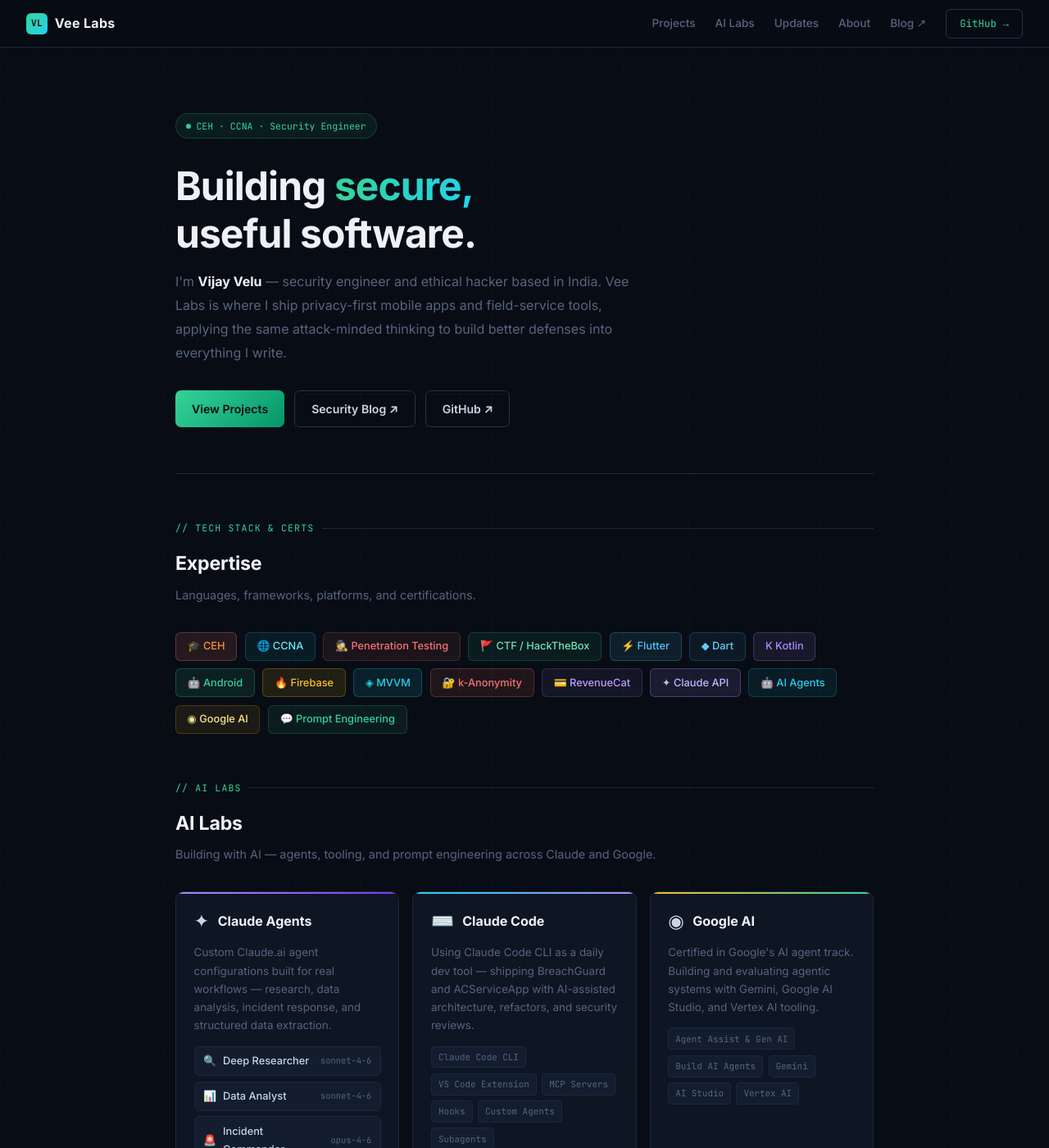
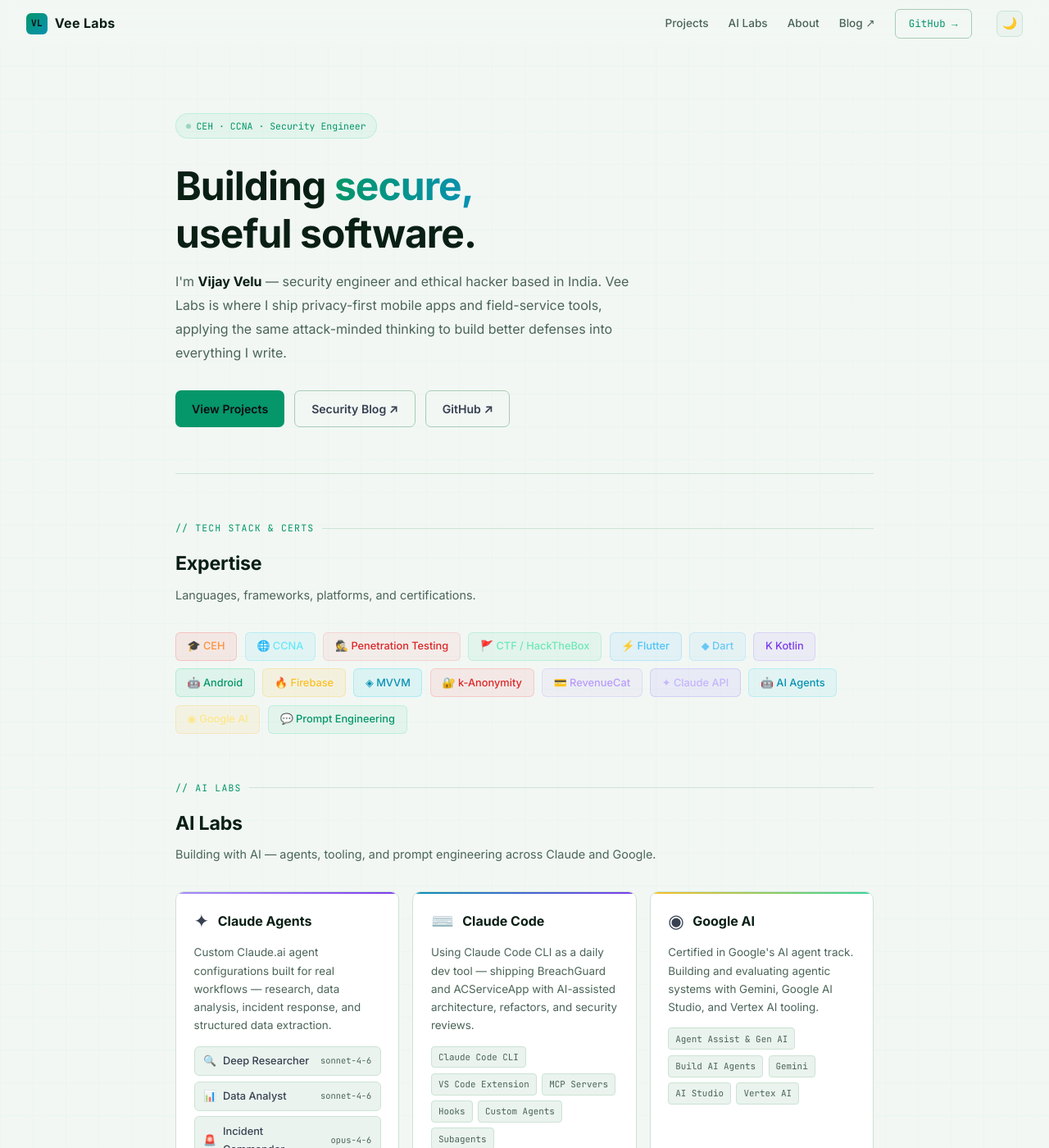
Before and after one commit to vijay-velu/vee-labs, a Jekyll site: the page index.html, which Jekyll copies as it is, in a window 1280 px wide and 1400 px high. Shown: the whole window at 82% size. Built offline with Jekyll 4.4.1, drawn with Linux system fonts in a browser that asks for light colours; some of the changed text lies outside the part shown.

Commit message:
Add dark/light theme toggle, scroll reveal, consistent nav
- Add FOUC-prevention inline script in <head>
- Add [data-theme="light"] CSS variables (light green palette)
- Add body transition for smooth theme switching
- Add .r scroll-reveal classes to hero, sections, cards, about-box
- Add theme toggle button to nav with localStorage + prefers-color-scheme
- Add nav scroll border (nav.scrolled)
- Add scroll reveal and nav border JS before </body>
- Update footer copy

Co-Authored-By: Claude Sonnet 4.6 <noreply@anthropic.com>

```diff
--- a/index.html
+++ b/index.html
@@ -1,5 +1,5 @@
 <!DOCTYPE html>
-<html lang="en">
+<html lang="en" data-theme="dark">
 <head>
   <meta charset="UTF-8" />
   <meta name="viewport" content="width=device-width, initial-scale=1.0" />
@@ -8,6 +8,12 @@
   <meta property="og:title" content="Vee Labs · Vijay Velu" />
   <meta property="og:description" content="Security engineer and indie mobile developer building privacy-first apps and field-service tools." />
   <meta property="og:type" content="website" />
+  <script>
+    (function(){
+      var t=localStorage.getItem('vl-theme')||(window.matchMedia('(prefers-color-scheme:light)').matches?'light':'dark');
+      document.documentElement.setAttribute('data-theme',t);
+    })();
+  </script>
   <link rel="preconnect" href="https://fonts.googleapis.com">
   <link href="https://fonts.googleapis.com/css2?family=JetBrains+Mono:wght@400;700&family=Inter:wght@300;400;500;600;700&display=swap" rel="stylesheet">
   <style>
@@ -26,7 +32,30 @@
       --dim:       #566580;
       --bright:    #eef2f8;
       --danger:    #f87171;
+      --t:         0.22s cubic-bezier(.4,0,.2,1);
     }
+
+    [data-theme="light"] {
+      --bg:        #f2f7f4;
+      --surface:   #ffffff;
+      --surface2:  #eaf3ee;
+      --border:    #cce3d4;
+      --border2:   #a8ccb5;
+      --green:     #059669;
+      --cyan:      #0891b2;
+      --purple:    #7c3aed;
+      --text:      #374151;
+      --dim:       #4b6458;
+      --bright:    #0a1f14;
+      --danger:    #dc2626;
+    }
+
+    /* scroll reveal */
+    .r { opacity:0; transform:translateY(14px); transition:opacity .5s ease, transform .5s ease; }
+    .r.on { opacity:1; transform:none; }
+    .r.d1 { transition-delay:.08s; }
+    .r.d2 { transition-delay:.16s; }
+    .r.d3 { transition-delay:.24s; }
 
     html { scroll-behavior: smooth; }
 
@@ -37,6 +66,7 @@
       font-size: 15px;
       line-height: 1.7;
       min-height: 100vh;
+      transition: background-color var(--t), color var(--t);
     }
 
     /* ── grid noise overlay ── */
@@ -62,10 +92,22 @@
       justify-content: space-between;
       padding: 0 2rem;
       height: 58px;
-      background: rgba(8,12,20,.92);
-      backdrop-filter: blur(12px);
-      border-bottom: 1px solid var(--border);
+      background: color-mix(in srgb,var(--bg) 88%,transparent);
+      backdrop-filter: blur(14px);
+      -webkit-backdrop-filter: blur(14px);
+      border-bottom: 1px solid transparent;
+      transition: background var(--t), border-color var(--t);
     }
+    nav.scrolled { border-bottom-color: var(--border); }
+    .theme-toggle {
+      background: var(--surface2); border: 1px solid var(--border);
+      border-radius: 7px; color: var(--dim);
+      cursor: pointer; width: 32px; height: 32px;
+      display: flex; align-items: center; justify-content: center;
+      font-size: .9rem; margin-left: .4rem; flex-shrink: 0;
+      transition: background var(--t), border-color var(--t);
+    }
+    .theme-toggle:hover { background: rgba(52,211,153,.1); border-color: var(--green); }
 
     .logo {
       display: flex;
@@ -700,10 +742,12 @@
   <div class="links">
     <a href="#projects">Projects</a>
     <a href="#ai-labs">AI Labs</a>
-    <a href="#updates">Updates</a>
     <a href="#about">About</a>
     <a href="https://vijay-velu.github.io" target="_blank" rel="noopener">Blog ↗</a>
     <a href="https://github.com/vee-labs" target="_blank" rel="noopener" class="nav-cta">GitHub →</a>
+    <button class="theme-toggle" id="themeBtn" aria-label="Toggle theme">
+      <span id="themeIcon">☀️</span>
+    </button>
   </div>
 </nav>
 
@@ -712,17 +756,17 @@
 
   <!-- ── HERO ── -->
   <section class="hero">
-    <div class="hero-badge">
+    <div class="hero-badge r">
       <span class="dot"></span>
       CEH · CCNA · Security Engineer
     </div>
-    <h1>Building <span>secure,</span><br>useful software.</h1>
-    <p class="hero-sub">
+    <h1 class="r d1">Building <span>secure,</span><br>useful software.</h1>
+    <p class="hero-sub r d2">
       I'm <strong style="color:var(--bright)">Vijay Velu</strong> — security engineer and ethical hacker based in India.
       Vee Labs is where I ship privacy-first mobile apps and field-service tools,
       applying the same attack-minded thinking to build better defenses into everything I write.
     </p>
-    <div class="hero-actions">
+    <div class="hero-actions r d3">
       <a href="#projects" class="btn btn-primary">View Projects</a>
       <a href="https://vijay-velu.github.io" target="_blank" rel="noopener" class="btn btn-ghost">
         Security Blog ↗
@@ -735,10 +779,10 @@
 
   <!-- ── STACK ── -->
   <section class="section" id="stack">
-    <div class="section-label">// tech stack &amp; certs</div>
-    <h2>Expertise</h2>
-    <p class="section-desc">Languages, frameworks, platforms, and certifications.</p>
-    <div class="stack-grid">
+    <div class="section-label r">// tech stack &amp; certs</div>
+    <h2 class="r d1">Expertise</h2>
+    <p class="section-desc r d2">Languages, frameworks, platforms, and certifications.</p>
+    <div class="stack-grid r d3">
       <span class="pill pill-ceh">🎓 CEH</span>
       <span class="pill pill-ccna">🌐 CCNA</span>
       <span class="pill pill-pentest">🕵️ Penetration Testing</span>
@@ -760,14 +804,14 @@
 
   <!-- ── AI LABS ── -->
   <section class="section" id="ai-labs">
-    <div class="section-label">// ai labs</div>
-    <h2>AI Labs</h2>
-    <p class="section-desc">Building with AI — agents, tooling, and prompt engineering across Claude and Google.</p>
+    <div class="section-label r">// ai labs</div>
+    <h2 class="r d1">AI Labs</h2>
+    <p class="section-desc r d2">Building with AI — agents, tooling, and prompt engineering across Claude and Google.</p>
 
     <div class="ai-grid">
 
       <!-- Claude Agents -->
-      <div class="ai-card ai-card-claude">
+      <div class="ai-card ai-card-claude r d1">
         <div class="ai-card-head">
           <span class="ai-icon">✦</span>
           <h3>Claude Agents</h3>
@@ -798,7 +842,7 @@
       </div>
 
       <!-- Claude Code -->
-      <div class="ai-card ai-card-prompts">
+      <div class="ai-card ai-card-prompts r d2">
         <div class="ai-card-head">
           <span class="ai-icon">⌨️</span>
           <h3>Claude Code</h3>
@@ -815,7 +859,7 @@
       </div>
 
       <!-- Google AI -->
-      <div class="ai-card ai-card-google">
+      <div class="ai-card ai-card-google r d3">
         <div class="ai-card-head">
           <span class="ai-icon">◉</span>
           <h3>Google AI</h3>
@@ -835,14 +879,14 @@
 
   <!-- ── PROJECTS ── -->
   <section class="section" id="projects">
-    <div class="section-label">// projects</div>
-    <h2>What I've Built</h2>
-    <p class="section-desc">Apps in active development — real users, real problems.</p>
+    <div class="section-label r">// projects</div>
+    <h2 class="r d1">What I've Built</h2>
+    <p class="section-desc r d2">Apps in active development — real users, real problems.</p>
 
     <div class="projects-grid">
 
       <!-- BreachGuard -->
-      <div class="card card-breachguard">
+      <div class="card card-breachguard r d1">
         <div class="card-header">
           <div class="card-icon icon-bg-security">🔐</div>
           <span class="card-status active">active</span>
@@ -870,7 +914,7 @@
       </div>
 
       <!-- ACServiceApp -->
-      <div class="card card-acservice">
+      <div class="card card-acservice r d2">
         <div class="card-header">
           <div class="card-icon icon-bg-tools">🛠️</div>
           <span class="card-status active">v21</span>
@@ -902,11 +946,11 @@
 
   <!-- ── RECENT UPDATES ── -->
   <section class="section" id="updates">
-    <div class="section-label">// recent activity</div>
-    <h2>Latest Commits</h2>
-    <p class="section-desc">What's shipping right now across both repos.</p>
+    <div class="section-label r">// recent activity</div>
+    <h2 class="r d1">Latest Commits</h2>
+    <p class="section-desc r d2">What's shipping right now across both repos.</p>
 
-    <div class="timeline">
+    <div class="timeline r d3">
 
       <div class="commit commit-acservice">
         <div class="commit-meta">
@@ -969,11 +1013,11 @@
 
   <!-- ── ABOUT ── -->
   <section class="section" id="about">
-    <div class="section-label">// about</div>
-    <h2>The Person Behind It</h2>
-    <p class="section-desc">One developer, two apps, zero shortcuts on security.</p>
+    <div class="section-label r">// about</div>
+    <h2 class="r d1">The Person Behind It</h2>
+    <p class="section-desc r d2">One developer, two apps, zero shortcuts on security.</p>
 
-    <div class="about-box">
+    <div class="about-box r d3">
       <div class="avatar">👨‍💻</div>
       <div>
         <div class="about-name">Vijay Velu</div>
@@ -1004,9 +1048,53 @@
 
 <!-- ── FOOTER ── -->
 <footer>
-  <span class="footer-copy">© 2025 Vijay Velu · Vee Labs — Jekyll · GitHub Pages</span>
+  <span class="footer-copy">© 2025 Vijay Velu · Vee Labs</span>
   <span class="footer-stack">Flutter · Kotlin · Firebase · CEH · CCNA</span>
 </footer>
 
+<script>
+  /* Theme toggle */
+  (function(){
+    var h=document.documentElement,
+        btn=document.getElementById('themeBtn'),
+        ico=document.getElementById('themeIcon'),
+        D='dark',L='light';
+    function apply(t){
+      h.setAttribute('data-theme',t);
+      ico.textContent=t===D?'☀️':'🌙';
+      localStorage.setItem('vl-theme',t);
+    }
+    apply(h.getAttribute('data-theme')||'dark');
+    btn.addEventListener('click',function(){
+      apply(h.getAttribute('data-theme')===D?L:D);
+    });
+    window.matchMedia('(prefers-color-scheme: light)').addEventListener('change',function(e){
+      if(!localStorage.getItem('vl-theme')) apply(e.matches?L:D);
+    });
+  })();
+
+  /* Scroll reveal */
+  (function(){
+    if(!window.IntersectionObserver){
+      document.querySelectorAll('.r').forEach(function(el){el.classList.add('on');});
+      return;
+    }
+    var obs=new IntersectionObserver(function(entries){
+      entries.forEach(function(e){
+        if(e.isIntersecting){ e.target.classList.add('on'); obs.unobserve(e.target); }
+      });
+    },{threshold:0.07,rootMargin:'0px 0px -24px 0px'});
+    document.querySelectorAll('.r').forEach(function(el){ obs.observe(el); });
+  })();
+
+  /* Nav scroll border */
+  (function(){
+    var nav=document.querySelector('nav');
+    window.addEventListener('scroll',function(){
+      nav.classList.toggle('scrolled',window.scrollY>8);
+    },{passive:true});
+  })();
+</script>
+
 </body>
 </html>
```
